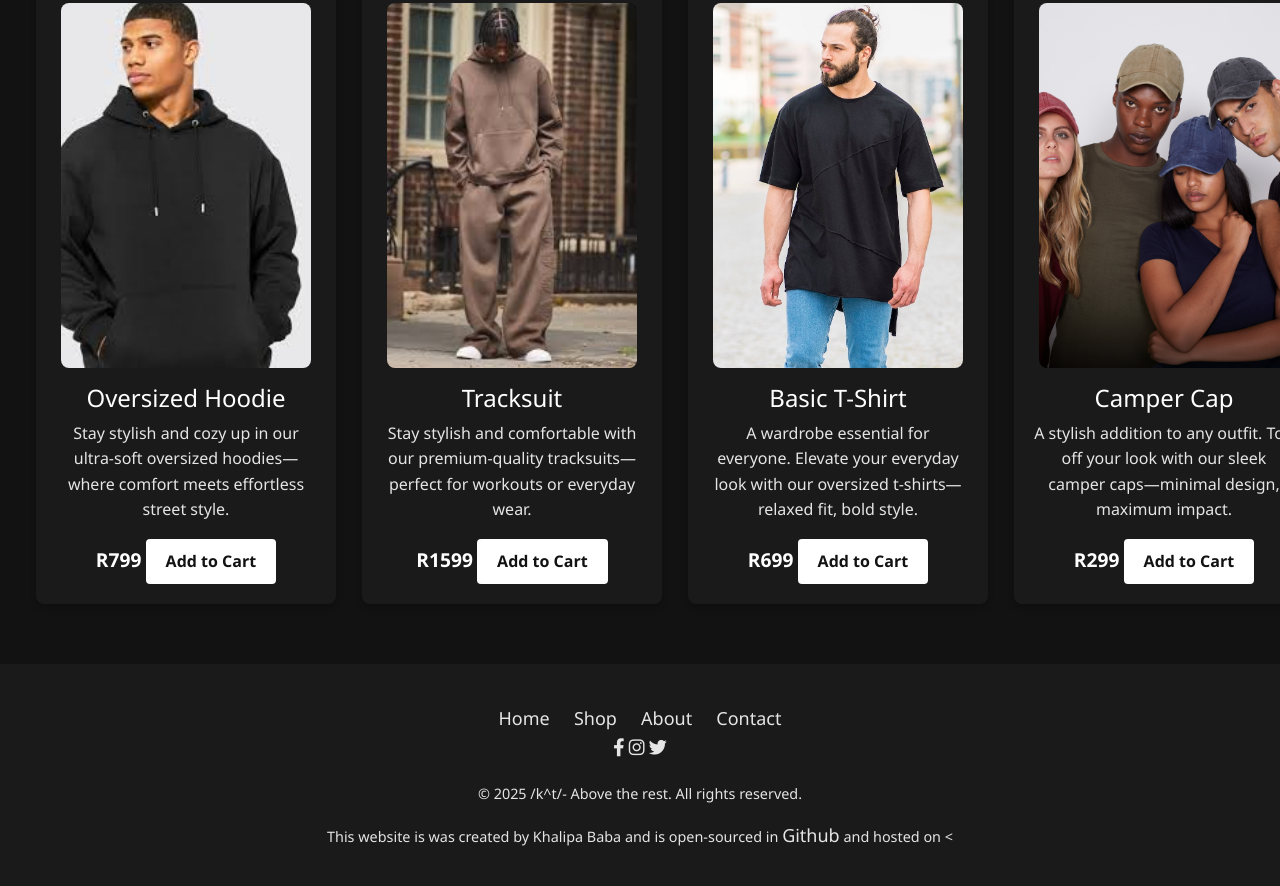
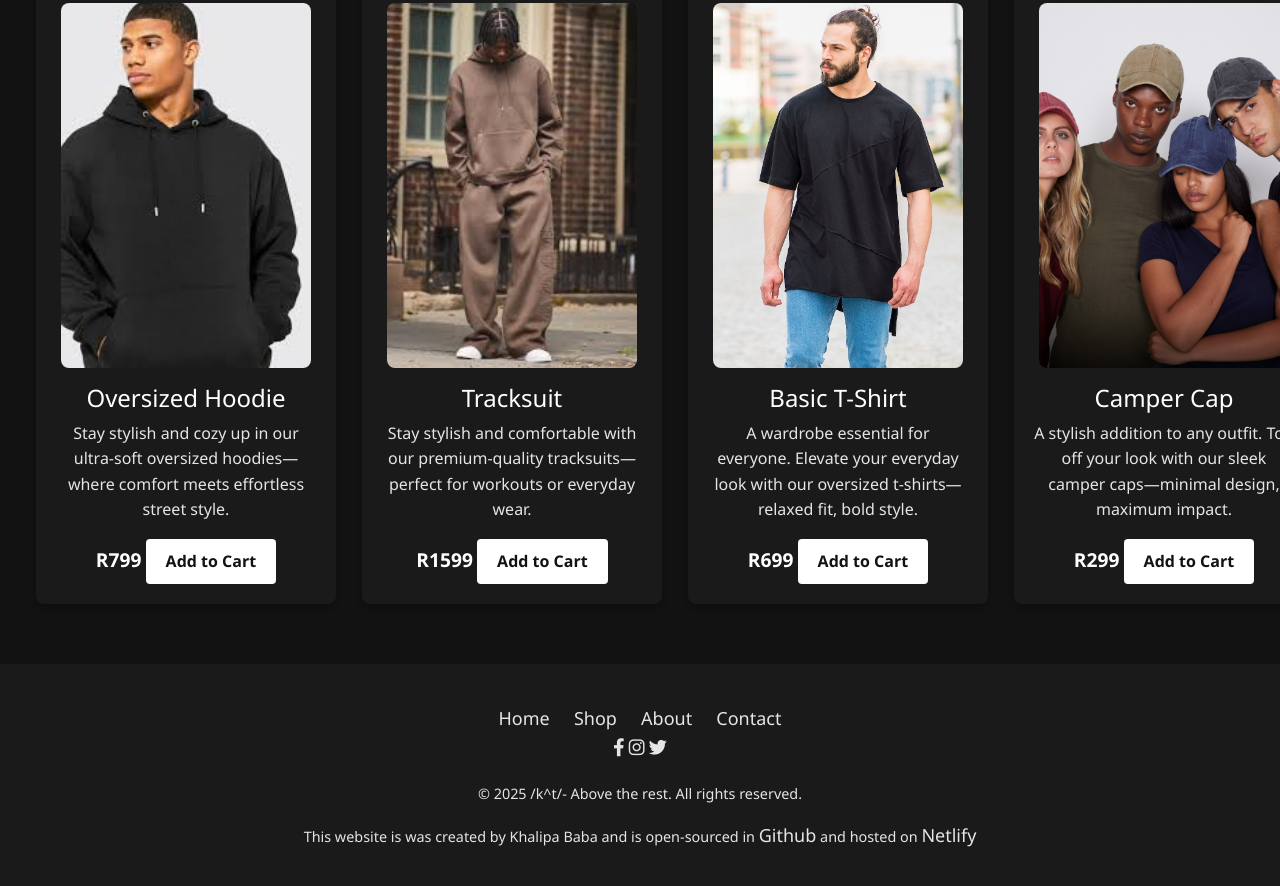
Before and after one commit to Khalipa-B/feb2025-webtechnologies-final-project-Khalipa-B, a plain HTML site: page index.html in a window 1280 px wide. Shown: the part 680-1566 px from the top of the page. Drawn offline with nearby package versions, Linux system fonts and the light colour scheme.

Commit message:
Added Github and Netlify links

```diff
--- a/index.html
+++ b/index.html
@@ -129,7 +129,7 @@
         </div>
         <div class="footer-info">
           <p>&copy; 2025 /k^t/- Above the rest. All rights reserved.</p>
-          <p>This website is was created by Khalipa Baba and is open-sourced in <a href="https://github.com/PLP-WebTechnologies/feb-2025-final-project-and-deployment-Khalipa-B" target="_blank"> Github</a> and hosted on <</a></p>
+          <p>This website is was created by Khalipa Baba and is open-sourced in <a href="https://github.com/PLP-WebTechnologies/feb-2025-final-project-and-deployment-Khalipa-B" target="_blank"> Github</a> and hosted on <a href="https://ecommerce-website-ktabove.netlify.app/" target="_blank">Netlify</a></p>
         </div>
       </div>
     </footer>
```
Also changed, not shown: 1 other file.
